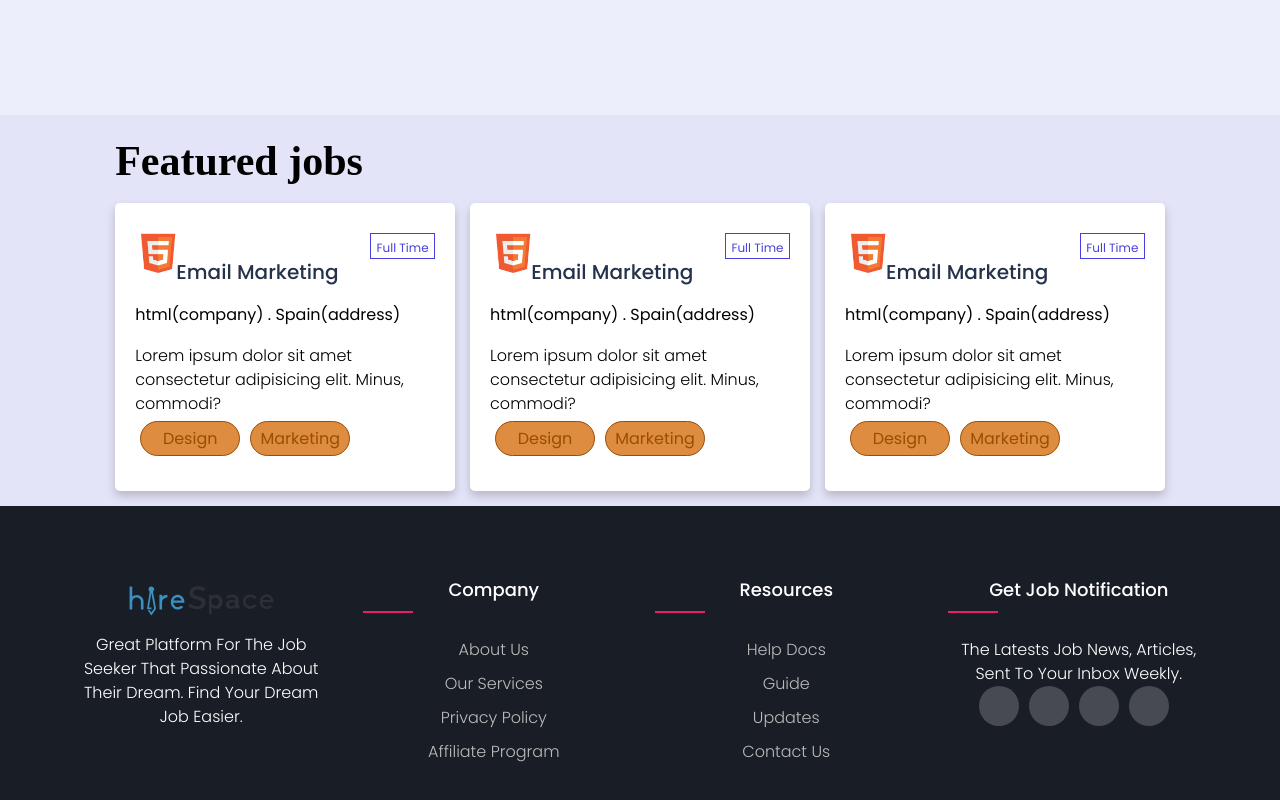
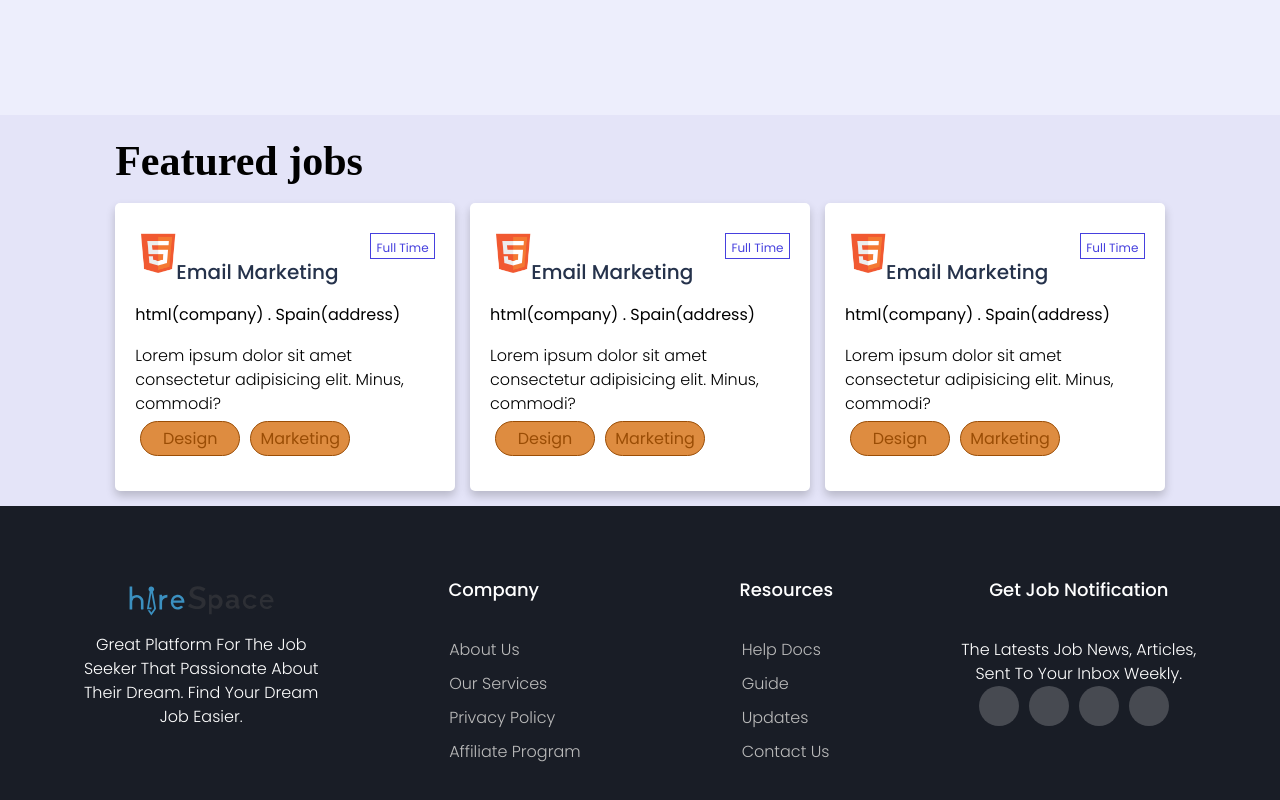
Before and after one commit to sauravraj276/HireSpace, a React (Create React App) app in the folder frontend/: page /CompanySignUp in a window 1280 px wide. Shown: the part 796-1596 px from the top of the page. Built offline with nearby package versions, Linux system fonts and the light colour scheme.

Commit message:
updated featured_job

```diff
--- a/frontend/src/style/featured_job.css
+++ b/frontend/src/style/featured_job.css
@@ -93,4 +93,8 @@ a{
     .container_f{
         padding:15px;
     }
+    .p{
+
+        line-height:.75cm;
+    }
 }
--- a/frontend/src/style/footer_style.css
+++ b/frontend/src/style/footer_style.css
@@ -35,7 +35,7 @@ ul{
 	font-weight: 500;
 	position: relative;
 }
-.footer-col h4::before{
+/* .footer-col h4::before{
 	content: '';
 	position: absolute;
 	left:0;
@@ -44,12 +44,15 @@ ul{
 	height: 2px;
 	box-sizing: border-box;
 	width: 50px;
-}
+} */
 .footer-col ul li:not(:last-child){
 	margin-bottom: 10px;
 }
 .footer-col ul li a{
+	margin-left: 33%;
+	text-align: start;
 	font-size: 16px;
+	position: relative;
 	text-transform: capitalize;
 	color: #ffffff;
 	text-decoration: none;
@@ -104,9 +107,17 @@ ul{
     width: 50%;
     margin-bottom: 30px;
 }
+.footer-col ul li a{
+	text-align: center;
+	margin-left: 0;
+}
 }
 @media(max-width: 574px){
   .footer-col{
     width: 100%;
 }
+.footer-col ul li a{
+	text-align:center;
+	margin-left: 0;
 }
+}
```
